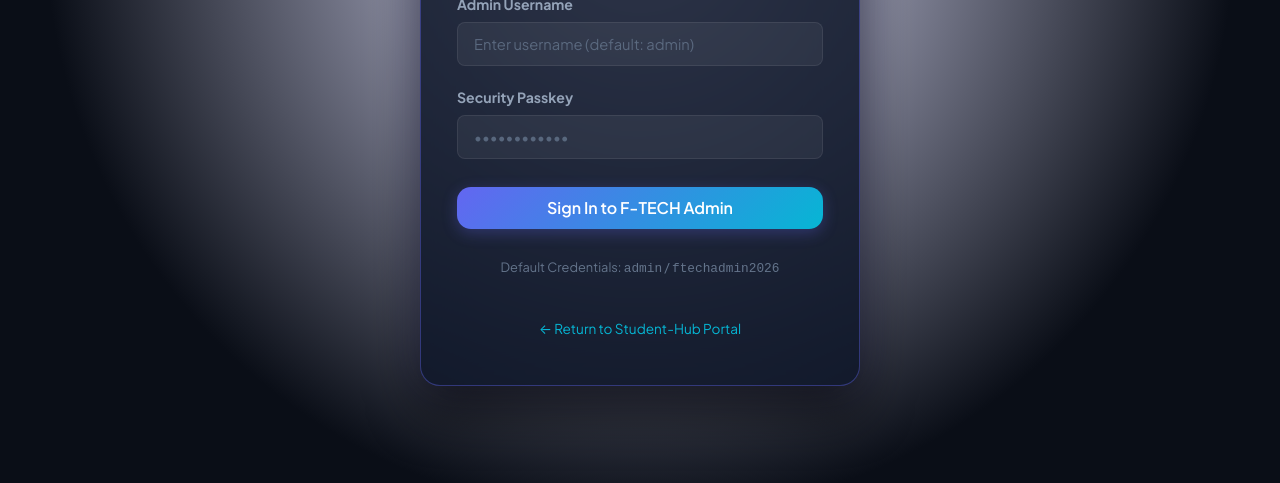
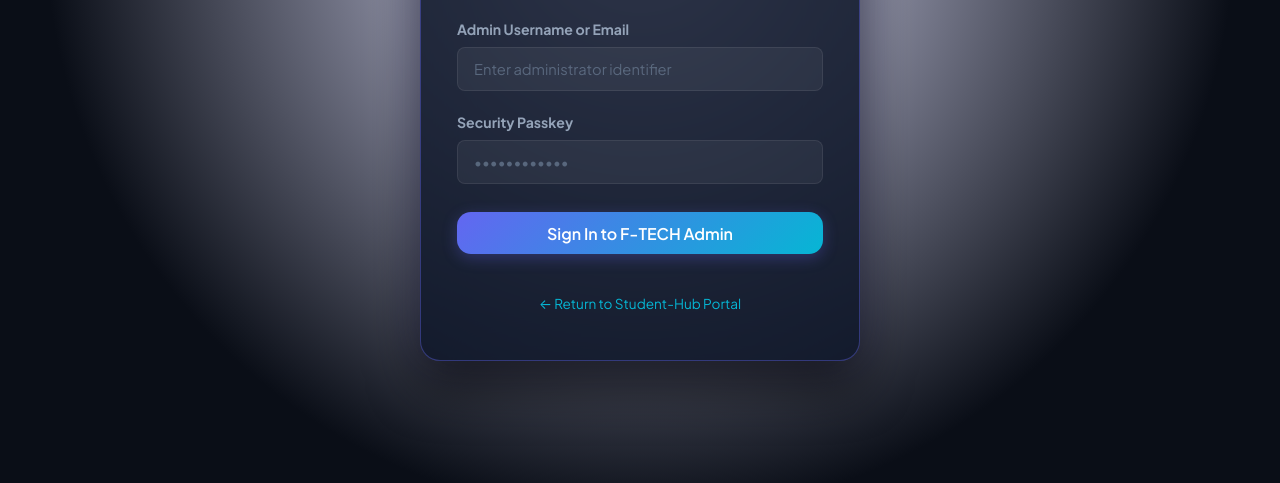
Before and after one commit to AdityaKymarSharmaAKS/Student-Hub, a website: page frontend/admin/login.html in a window 1280 px wide. Shown: the part 317-800 px from the top of the page. Drawn offline with Linux system fonts and the light colour scheme.

Commit message:
security: remove visible admin credentials from login interfaces

```diff
--- a/frontend/admin/login.html
+++ b/frontend/admin/login.html
@@ -21,8 +21,8 @@
 
     <form class="login-form" onsubmit="handleAdminLogin(event)">
       <div class="form-group">
-        <label for="adminUsername">Admin Username</label>
-        <input type="text" id="adminUsername" class="form-control" placeholder="Enter username (default: admin)" required>
+        <label for="adminUsername">Admin Username or Email</label>
+        <input type="text" id="adminUsername" class="form-control" placeholder="Enter administrator identifier" required>
       </div>
 
       <div class="form-group">
@@ -33,10 +33,6 @@
       <button type="submit" id="adminLoginBtn" class="btn btn-primary" style="margin-top:0.5rem; width:100%;">
         Sign In to F-TECH Admin
       </button>
-
-      <div style="text-align: center; font-size: 0.8rem; color: var(--text-dim); margin-top: 0.5rem;">
-        Default Credentials: <code>admin</code> / <code>ftechadmin2026</code>
-      </div>
 
       <div style="text-align: center; margin-top: 1rem;">
         <a href="../index.html" style="font-size: 0.85rem; color: var(--secondary);">
```
Also changed, not shown: frontend/pages/login.html (+1 -8 lines).
